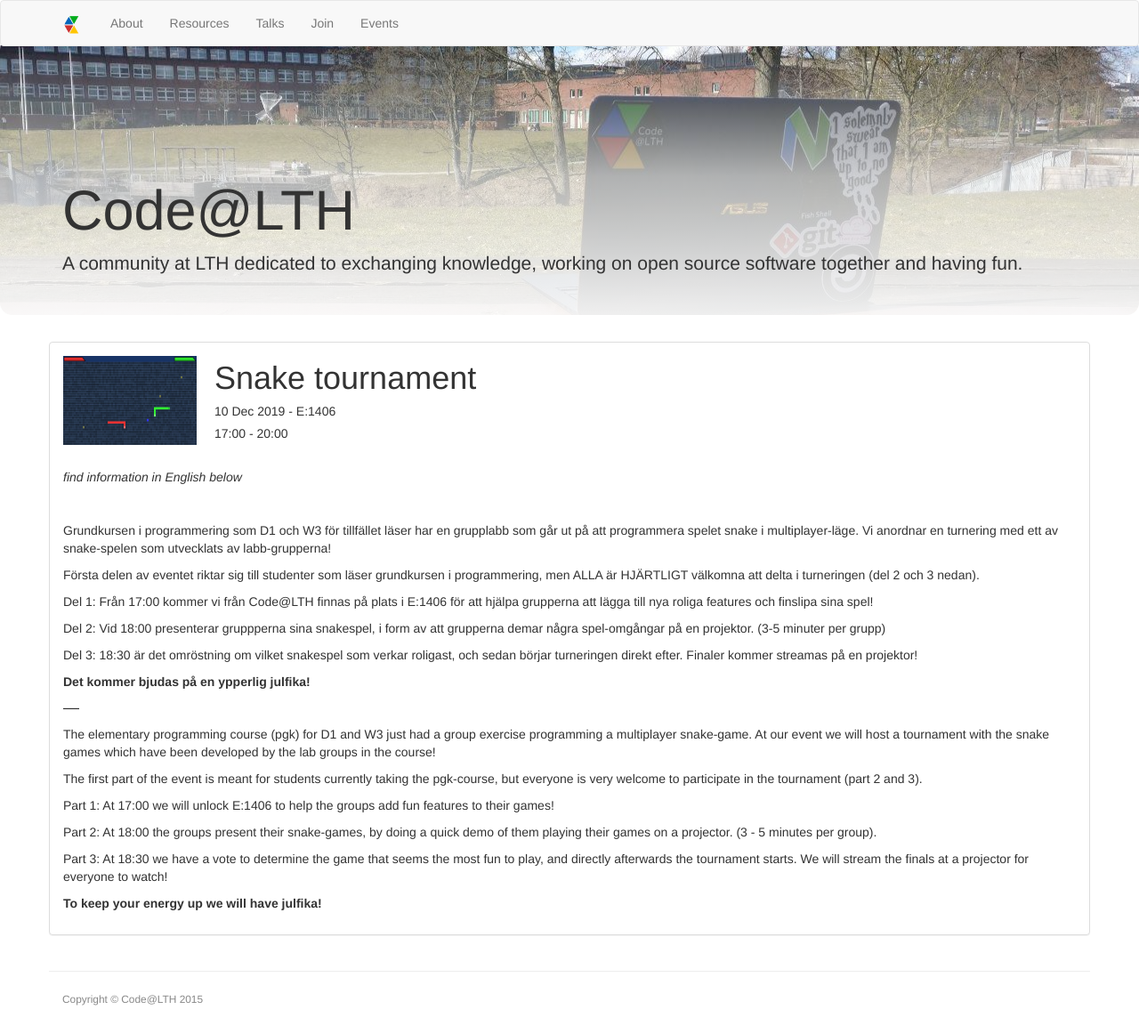
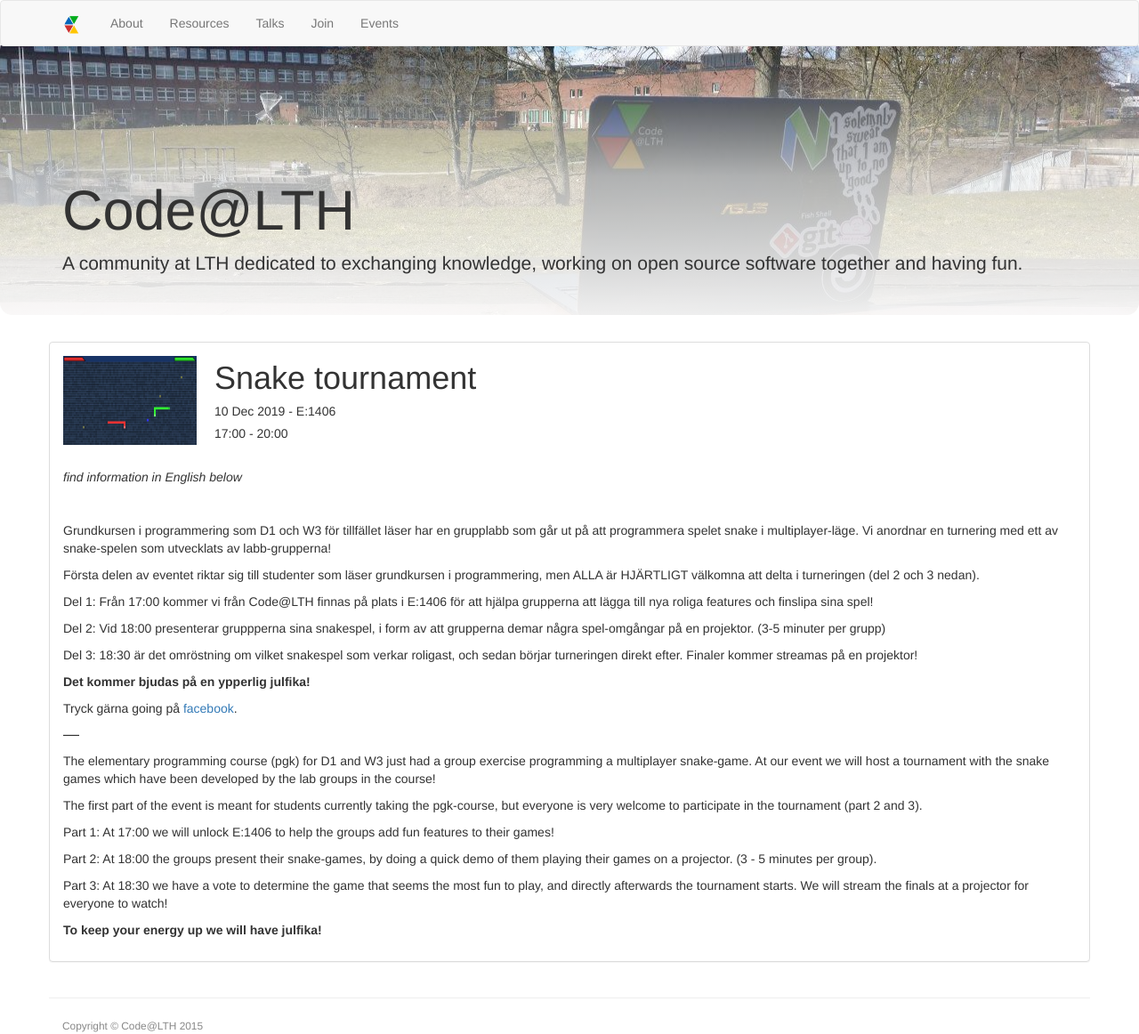
Before and after one commit to Code-at-LTH/code-at-lth.github.io, a Jekyll site: the page built from _events/2019-12-10-snake_tournament.md, in a window 1280 px wide. Shown: the whole page at 89% size. Built offline with Jekyll 4.4.1, drawn with Linux system fonts in a browser that asks for light colours; nearby versions of some CDN libraries; before the commit the page ends 1132 px from its top, so only the background shows below that.

Commit message:
add link to fb-event

```diff
--- a/_events/2019-12-10-snake_tournament.md
+++ b/_events/2019-12-10-snake_tournament.md
@@ -32,6 +32,8 @@
 
 **Det kommer bjudas på en ypperlig julfika!**
 
+Tryck gärna going på [facebook](https://www.facebook.com/events/782960302117166/).
+
 #### ---
 
 The elementary programming course (pgk) for D1 and W3 just had a group exercise programming a multiplayer snake-game. At our event we will host a tournament with the snake games which have been developed by the lab groups in the course!
```
